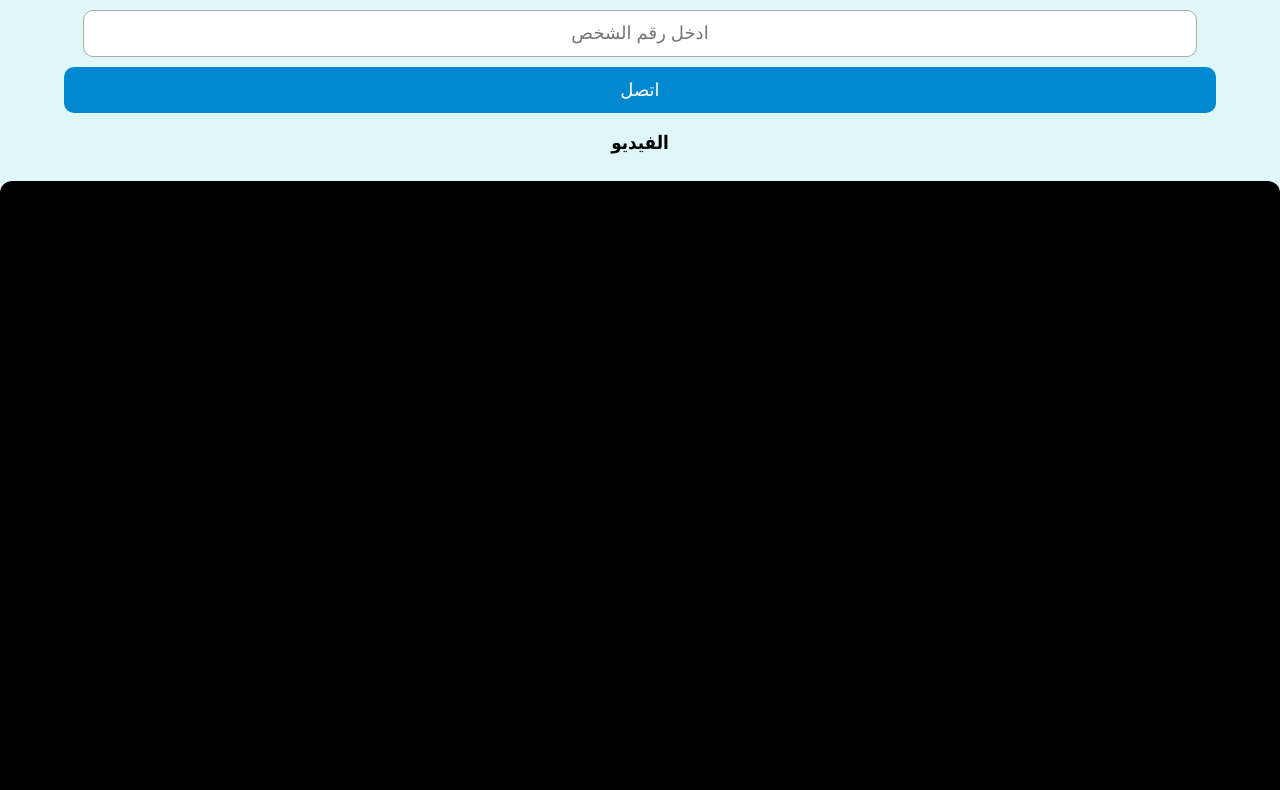
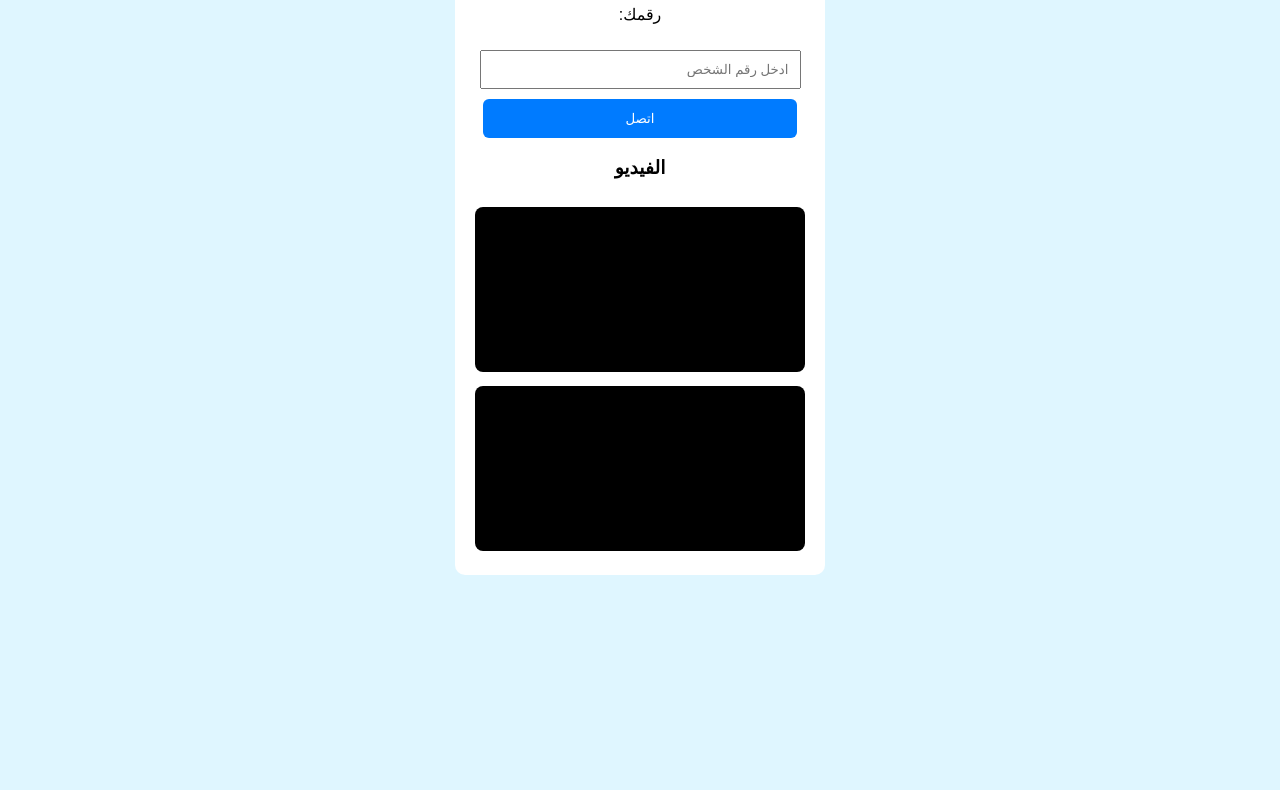
Before and after one commit to saadiraq2025-cyber/atsal, a plain HTML site: page index.html in a window 1280 px wide. Shown: the part 103-893 px from the top of the page. After the commit the page ends 800 px from the top, so only its background shows below. Drawn offline with Linux system fonts and the light colour scheme.

Commit message:
Update style.css

```diff
--- a/style.css
+++ b/style.css
@@ -1,45 +1,35 @@
 body {
-    margin: 0;
-    padding: 0;
-    background: #e0f7fa;
+    font-family: sans-serif;
+    background: #dff6ff;
     text-align: center;
-    font-family: Tahoma;
 }
 
-.app {
-    width: 92%;
-    max-width: 450px;
-    margin: 25px auto;
+.card {
     background: white;
     padding: 20px;
-    border-radius: 15px;
-    box-shadow: 0 4px 12px #888;
+    width: 330px;
+    margin: 20px auto;
+    border-radius: 10px;
 }
 
 input {
-    width: 85%;
-    padding: 12px;
+    width: 90%;
+    padding: 10px;
     margin: 10px 0;
-    border-radius: 10px;
-    border: 1px solid #aaa;
-    font-size: 18px;
-    text-align: center;
 }
 
 button {
-    width: 90%;
     padding: 12px;
-    background: #0288d1;
+    width: 95%;
+    background: #007bff;
     color: white;
     border: none;
-    border-radius: 10px;
-    font-size: 18px;
-    cursor: pointer;
+    border-radius: 6px;
 }
 
 video {
     width: 100%;
+    background: black;
     margin-top: 10px;
-    background: black;
-    border-radius: 12px;
+    border-radius: 8px;
 }
```
